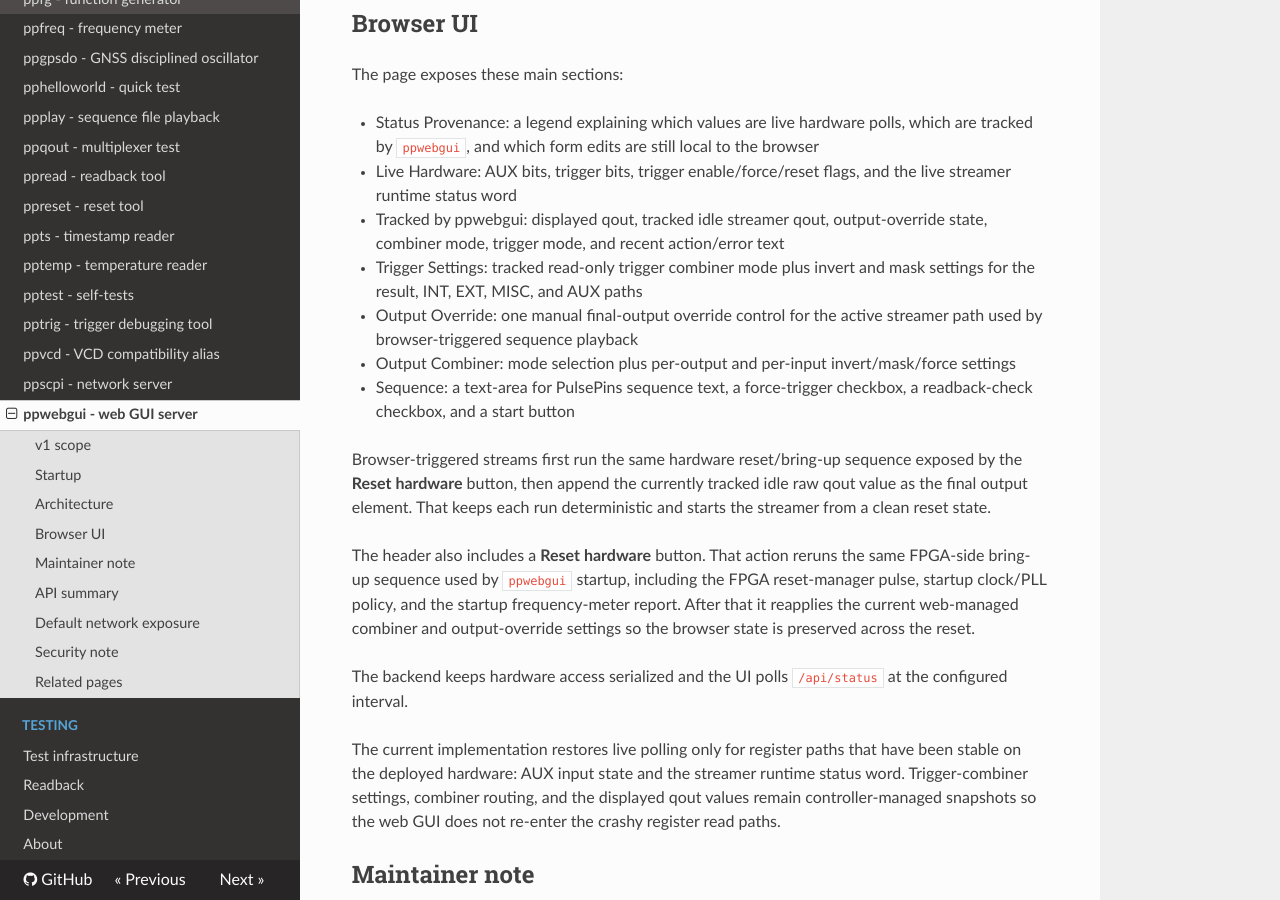
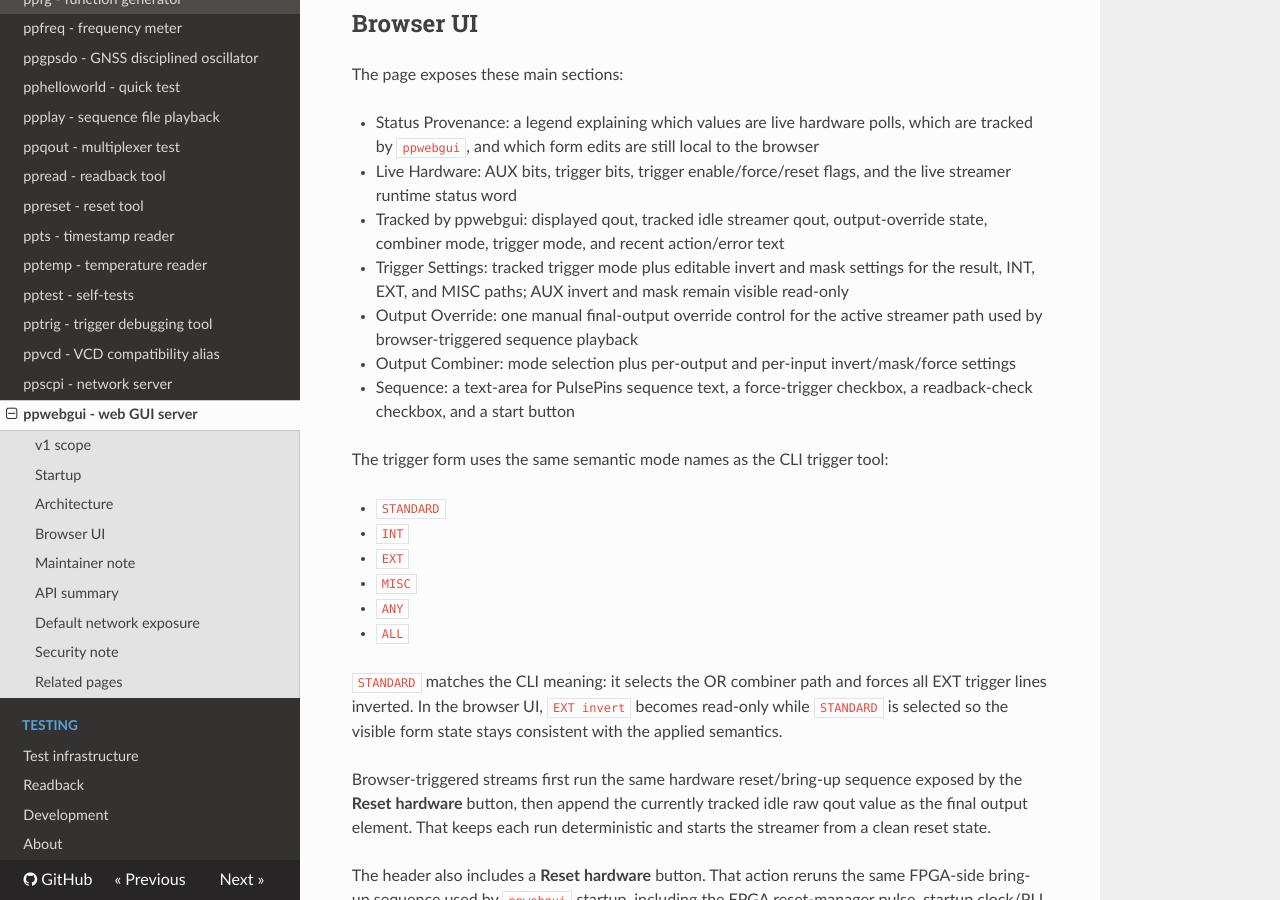
Before and after one commit to rokzitko/PulsePins, an MkDocs documentation site: the page built from docs/docs/ppwebgui.md, in a window 1280 px wide and 900 px high, scrolled down 1978 px. Built offline with MkDocs 1.6.1, drawn with Linux system fonts in a browser that asks for light colours; nearby versions of some CDN libraries; some of the changed text lies outside the part shown.

Commit message:
document editable trigger settings in ppwebgui
Update the ppwebgui docs to describe the new trigger editing flow, the semantic trigger modes exposed in the browser, and the POST /api/trigger endpoint. Clarify that AUX trigger fields remain visible but read-only and that STANDARD follows the same semantics as the CLI.

```diff
--- a/docs/docs/ppwebgui.md
+++ b/docs/docs/ppwebgui.md
@@ -80,10 +80,21 @@ The page exposes these main sections:
 * Status Provenance: a legend explaining which values are live hardware polls, which are tracked by `ppwebgui`, and which form edits are still local to the browser
 * Live Hardware: AUX bits, trigger bits, trigger enable/force/reset flags, and the live streamer runtime status word
 * Tracked by ppwebgui: displayed qout, tracked idle streamer qout, output-override state, combiner mode, trigger mode, and recent action/error text
-* Trigger Settings: tracked read-only trigger combiner mode plus invert and mask settings for the result, INT, EXT, MISC, and AUX paths
+* Trigger Settings: tracked trigger mode plus editable invert and mask settings for the result, INT, EXT, and MISC paths; AUX invert and mask remain visible read-only
 * Output Override: one manual final-output override control for the active streamer path used by browser-triggered sequence playback
 * Output Combiner: mode selection plus per-output and per-input invert/mask/force settings
 * Sequence: a text-area for PulsePins sequence text, a force-trigger checkbox, a readback-check checkbox, and a start button
+
+The trigger form uses the same semantic mode names as the CLI trigger tool:
+
+* `STANDARD`
+* `INT`
+* `EXT`
+* `MISC`
+* `ANY`
+* `ALL`
+
+`STANDARD` matches the CLI meaning: it selects the OR combiner path and forces all EXT trigger lines inverted. In the browser UI, `EXT invert` becomes read-only while `STANDARD` is selected so the visible form state stays consistent with the applied semantics.
 
 Browser-triggered streams first run the same hardware reset/bring-up sequence exposed by the **Reset hardware** button, then append the currently tracked idle raw qout value as the final output element. That keeps each run deterministic and starts the streamer from a clean reset state.
 
@@ -119,7 +130,7 @@ The hardware-facing side should continue to expose only:
 
 Higher layers should never own or relocate the hardware wrapper graph directly.
 
-While the user is editing the **Output Override** or **Output Combiner** form, the browser keeps those local edits visible until **Apply** or **Revert local edits** is pressed. That makes it explicit when the visible form contents differ from the tracked state coming back from `/api/status`.
+While the user is editing the **Trigger Settings**, **Output Override**, or **Output Combiner** form, the browser keeps those local edits visible until **Apply** or **Revert local edits** is pressed. That makes it explicit when the visible form contents differ from the tracked state coming back from `/api/status`.
 
 Values shown in the browser are rendered in hexadecimal by default. Input fields still accept the same integer formats as the CLI helpers: decimal, hexadecimal, binary, octal, and Verilog-style literals.
 
@@ -128,6 +139,7 @@ Values shown in the browser are rendered in hexadecimal by default. Input fields
 Version 1 keeps the API small:
 
 * `GET /api/status` returns JSON status for AUX, trigger state, trigger-combiner settings, active streamer qout state, combiner state, and recent action/error text
+* `POST /api/trigger` expects an `application/x-www-form-urlencoded` body with `mode`, `invert_result`, `invert_int`, `invert_ext`, `invert_misc`, `mask_int`, `mask_ext`, and `mask_misc`
 * `POST /api/qout` expects an `application/x-www-form-urlencoded` body with `override_enabled` and `override_value`
 * `POST /api/combiner` expects an `application/x-www-form-urlencoded` body with the combiner mode plus output and input settings
 * `POST /api/reset` reruns the `ppwebgui` FPGA bring-up path and reapplies the current web-managed settings
```
